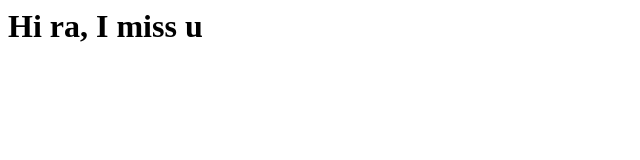
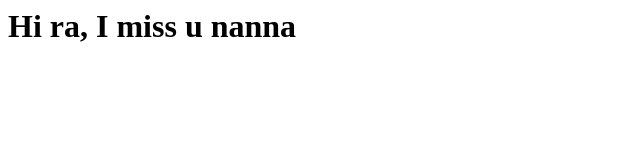
Before and after one commit to kaveri-chenna/newtoday, a plain HTML site: page index.html in a window 1280 px wide. Shown: the whole page, without its empty margins (0-640 px from the left). Drawn offline with Linux system fonts and the light colour scheme.

Commit message:
Update index.html

```diff
--- a/index.html
+++ b/index.html
@@ -1,3 +1,3 @@
 <h1>
-  Hi ra, I miss u
+  Hi ra, I miss u nanna
 </h1>
```
